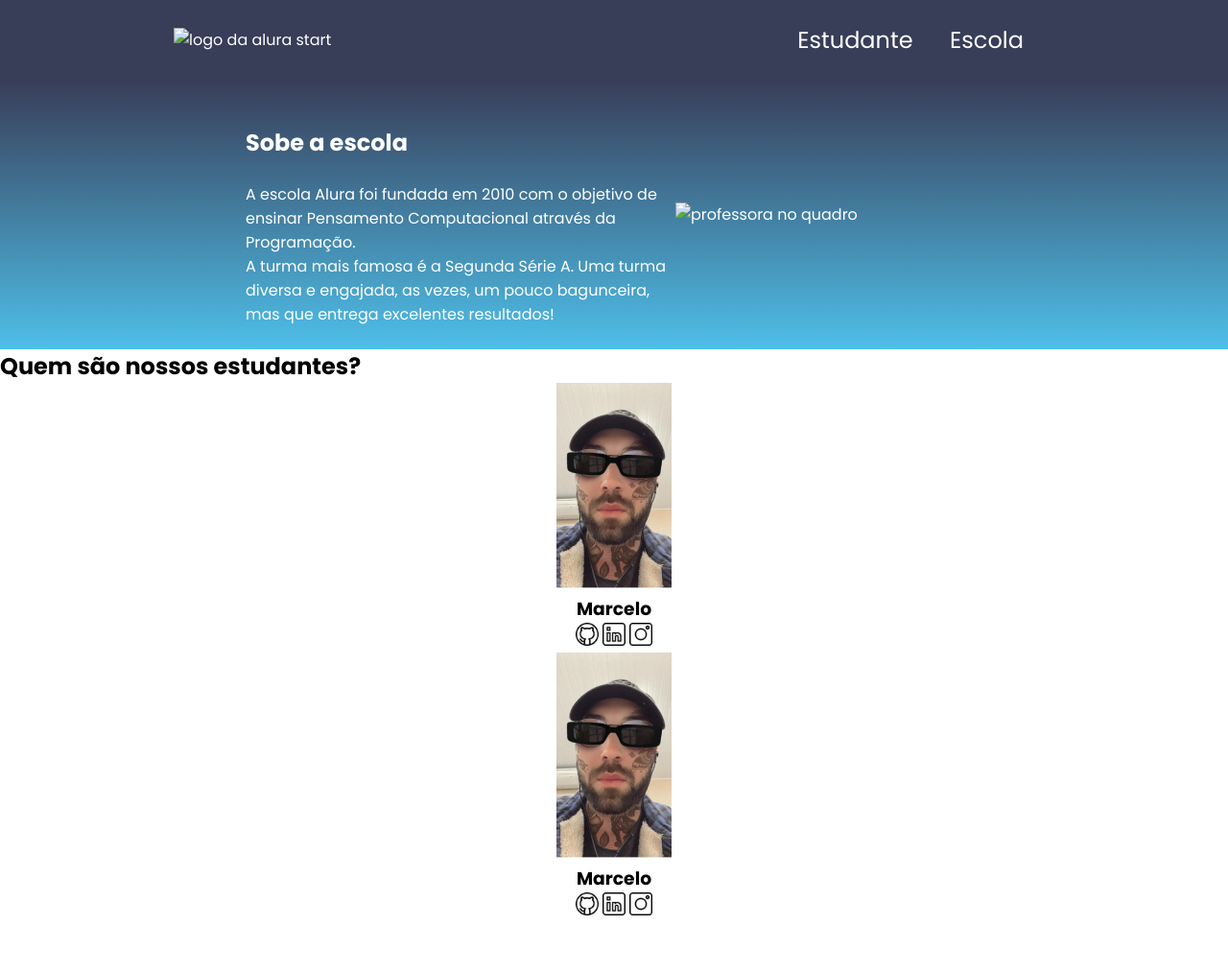
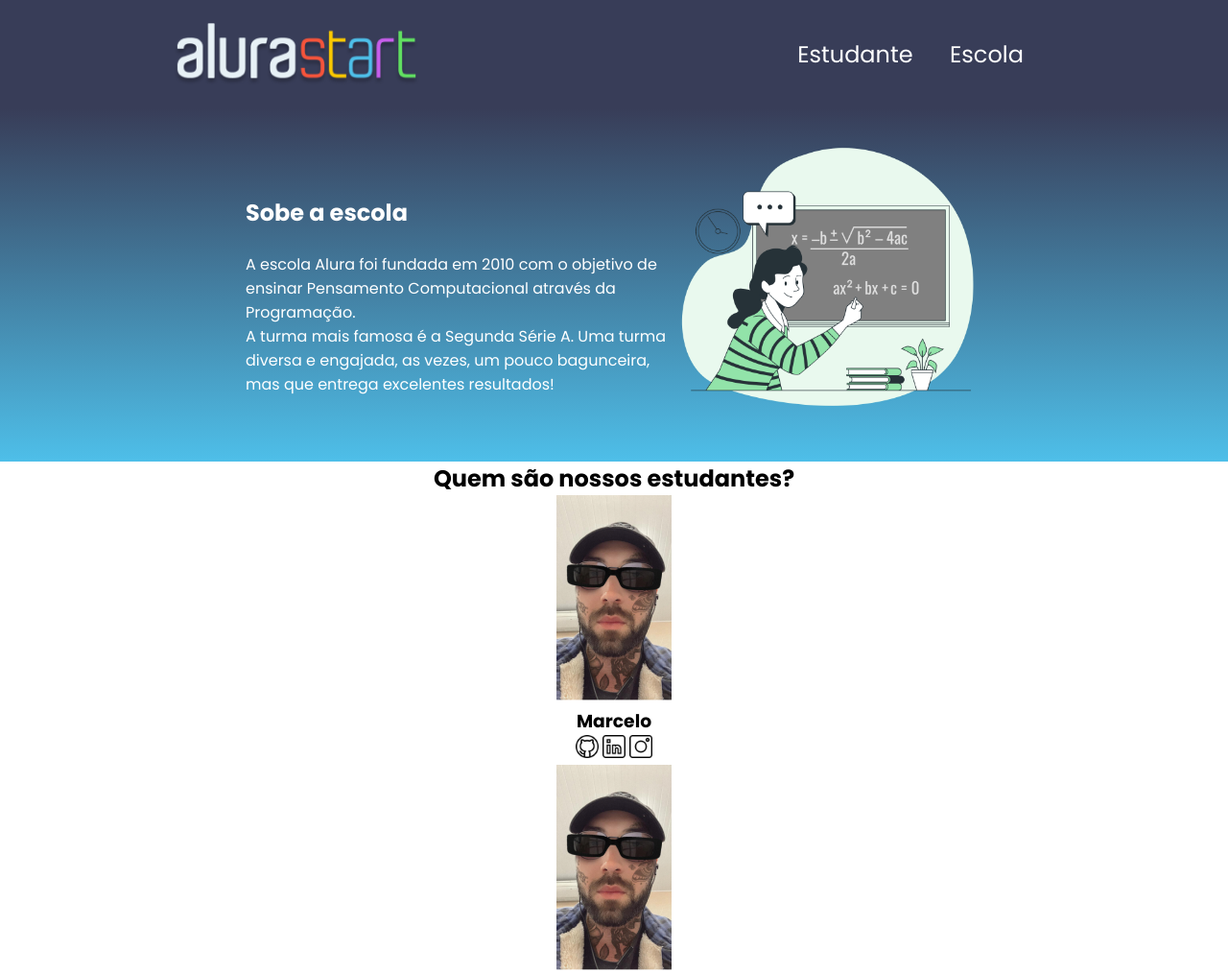
Before and after one commit to Th1agoEmanoel/Site-Escola, a plain HTML site: page index.html in a window 1280 px wide. Shown: the top 1014 px of the page at 96% size. Before the commit the page ends 961 px from the top, so only its background shows below. Drawn offline with Linux system fonts and the light colour scheme.

Commit message:
Add files via upload

```diff
--- a/index.html
+++ b/index.html
@@ -13,7 +13,7 @@
 
 <body>
   <header class="cabecalho">
-    <img class="cabecalho-imagem" src="./img/alurastart logo 1.png" alt="logo da alura start">
+    <img class="cabecalho-imagem" src="alurastart logo 1.png" alt="logo da alura start">
   <ul class="cabecalho-lista-item">
     <li class="cabecalho-lista-item">Estudante</li>
     <li class="cabecalho-lista-item">Escola</li>
@@ -25,7 +25,7 @@
   <p class="escola-texto-um">A escola Alura foi fundada em 2010 com o objetivo de ensinar Pensamento Computacional através da Programação. </p>
   <p class="escola-texto-dois">A turma mais famosa é a Segunda Série A. Uma turma diversa e engajada, as vezes, um pouco bagunceira, mas que entrega excelentes resultados!</p>
   </div>
-  <img class="escola-imagem" src="./img/Formula-bro.png" alt="professora no quadro">
+  <img class="escola-imagem" src="Formula-bro.png" alt="professora no quadro">
 </section>
 <section class="estudante">
   <h2 class="estudante-titulo">Quem são nossos estudantes?</h2>
--- a/style.css
+++ b/style.css
@@ -55,3 +55,7 @@ body{
 .estudante-div{
     text-align: center;
 }
+
+.estudante-titulo{
+    text-align: center;
+}
```
Also changed, not shown: Formula-bro.png (added), alurastart logo 1.png (added).
